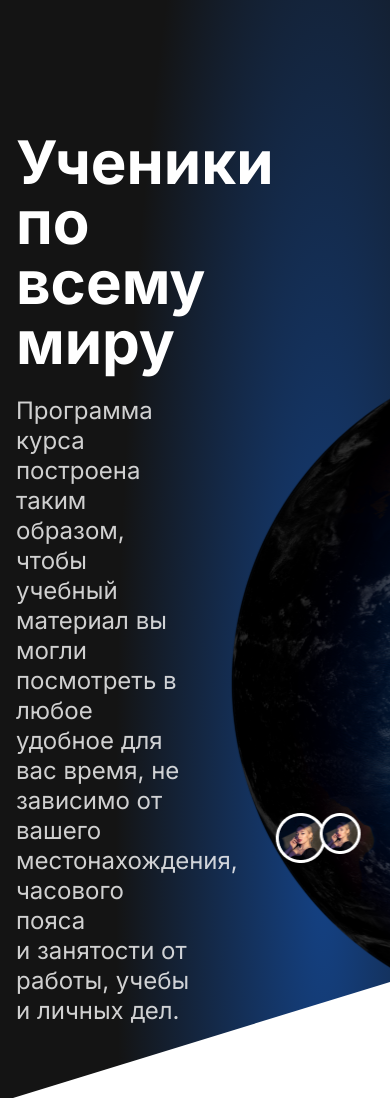
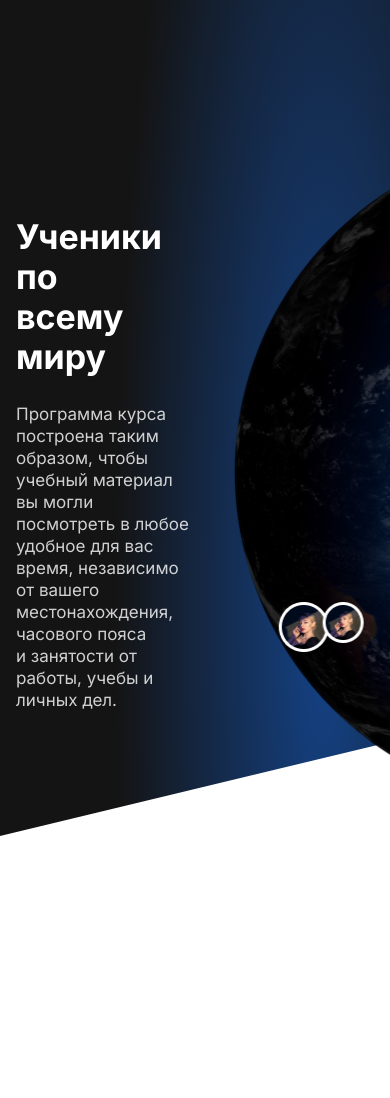
Before and after one commit to Vinare/glo-academy-website, a plain HTML site: page index.html in a window 390 px wide. Shown: the part 2700-3798 px from the top of the page. After the commit the page ends 3536 px from the top, so only its background shows below. Drawn offline with nearby package versions, Linux system fonts and the light colour scheme.

Commit message:
timeline section adoptive

```diff
--- a/index.html
+++ b/index.html
@@ -545,7 +545,7 @@
            <div class="timeline-globe__students">
             <h2 class="timeline-globe__students_title">Ученики по всему миру</h2>
             <p class="timeline-globe__students_subtitle">
-              Программа курса построена таким образом, чтобы учебный материал вы могли посмотреть в любое удобное для вас время, не зависимо от вашего местонахождения, часового пояса и&nbsp;занятости от работы, учебы и личных дел.
+              Программа курса построена таким образом, чтобы учебный материал вы могли посмотреть в любое удобное для вас время, независимо от&nbsp;вашего местонахождения, часового пояса и&nbsp;занятости от работы, учебы и личных&nbsp;дел.
             </p>
            </div>
         </div>
--- a/scss/sections/_timeline.scss
+++ b/scss/sections/_timeline.scss
@@ -56,6 +56,7 @@
                 }
 
                 &__subtitle {
+                    width: 105%;
                     font-size: 16px;
                     line-height: 20px;
                 }
@@ -92,7 +93,7 @@
         &-months {
             display: flex;
             flex-direction: column;
-            margin-bottom: 228px;
+            margin-bottom: 195px;
 
 
             &__line {
@@ -437,7 +438,24 @@
                     }
 
                     &-item {
+                        width: 102.5%;
                         padding: 16px;
+                    }
+                }
+            }
+
+            @media (max-width: 991.98px) {
+                &__blocks {
+                    &-item {
+                        width: 105.5%;
+                    }
+                }
+            }
+
+            @media (max-width: 767.98px) {
+                &__blocks {
+                    &-item {
+                        width: 102.6%;
                     }
                 }
             }
@@ -453,16 +471,28 @@
     }
 
     @media (max-width: 1199.98px) {
-        padding: 80px 0;
+        padding: 80px 0 0;
+        &::after {
+            height: 94px;
+        }
+
+        .timeline {
+            &-description {
+                &-months {
+                    margin-bottom: 182px;
+
+                }
+            }
+        }
     }
 
     @media (max-width: 767.98px) {
-        padding: 60px 0;
+        padding: 60px 0 0;
     }
 
     .timeline-globe {
         background-image: url(../img/globe.png);
-        background-position: left calc(50% + 360px) bottom 0;
+        background-position: left calc(50% + 363px) bottom 5px;
         background-repeat: no-repeat;
         min-height: 710px;
         position: relative;
@@ -492,5 +522,56 @@
                 max-width: 50%;
             }
         }
+
+        @media (max-width: 1199.98px) {
+            &__students {
+                    margin-top: -18px;
+                    &_title {
+                        font-size: 52px;
+                        line-height: 54px;
+                        margin-bottom: 26px;
+                    }
+
+                    &_subtitle {
+                        font-size: 20px;
+                        line-height: 26px;
+                    }
+                }
+
+        }
+
+        @media (max-width: 991.98px) {
+             &__students {
+                &_title {
+                    font-size: 38px;
+                    line-height: 44px;
+                }
+
+                &_subtitle {
+                    font-size: 18px;
+                    line-height: 24px;
+                    }
+             }
+
+        }
+
+        @media (max-width: 767.98px) {
+            &__students {
+                &_title {
+                    font-size: 34px;
+                    line-height: 40px;
+                    max-width: 42%;
+                    }
+
+                    &_subtitle {
+                    font-size: 17px;
+                    line-height: 22px;
+                    }
+            }
+        }
+
+        @media (max-width: 575.98px) {
+
+        }
     }
 }
```
Also changed, not shown: css/style.css, 1 other file.
